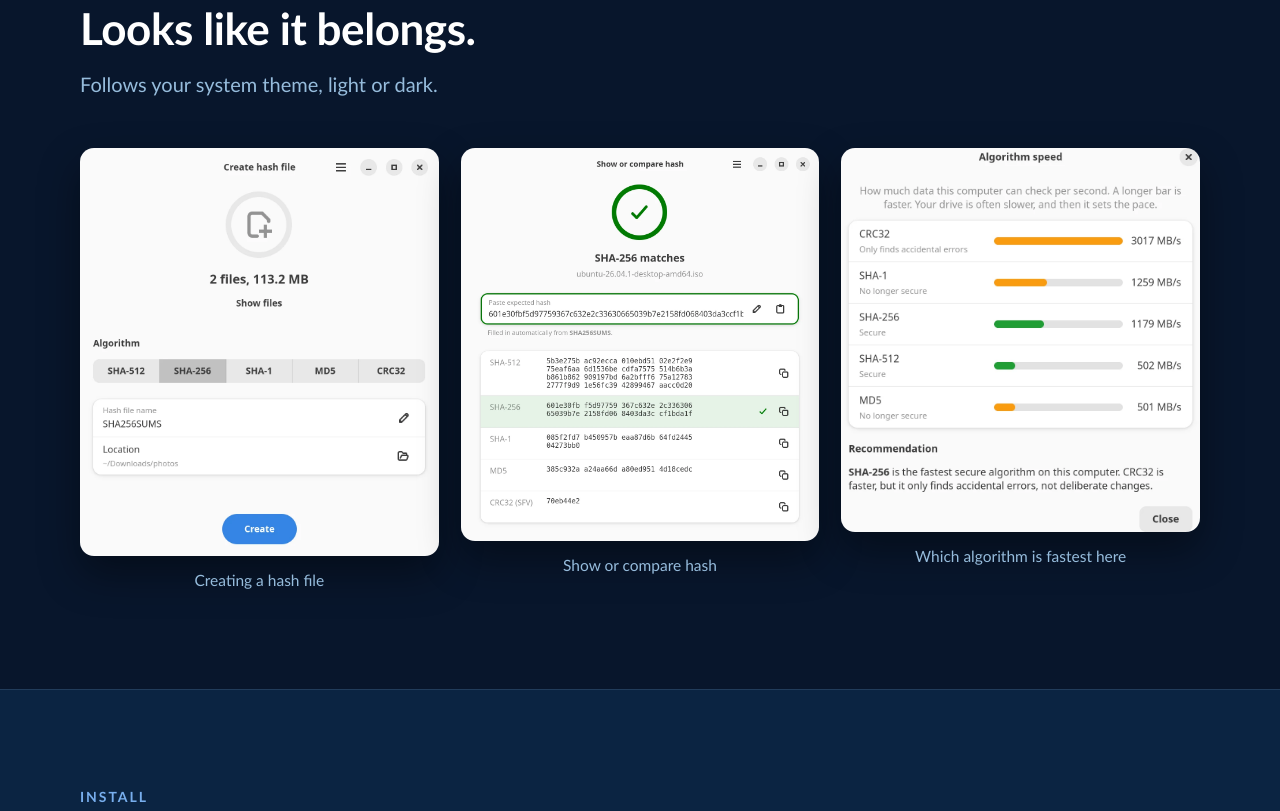
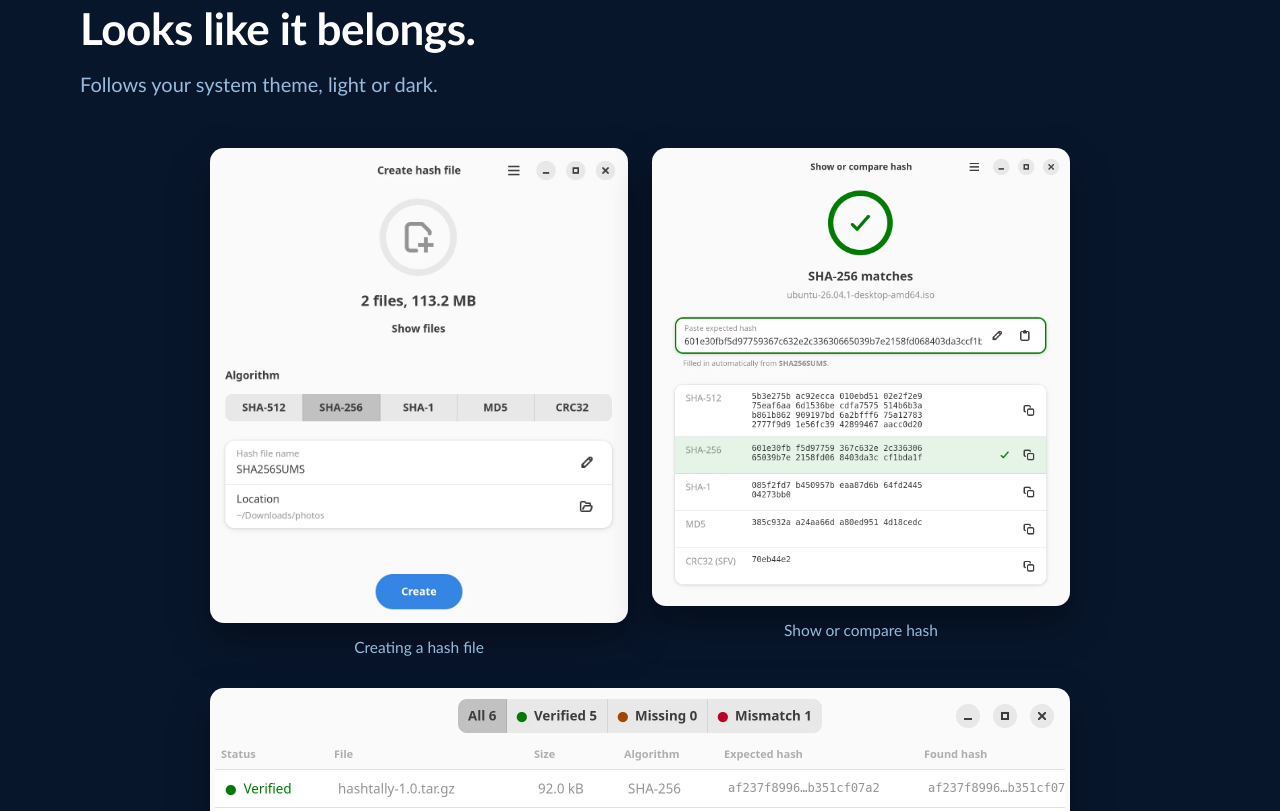
Before and after one commit to DigitGram/hashtally, a plain HTML site: page index.html in a window 1280 px wide. Shown: the part 3029-3840 px from the top of the page. Drawn offline with Linux system fonts and the light colour scheme.

Commit message:
feat: show the file list window in the gallery, two screenshots above and the wide one below

```diff
--- a/index.html
+++ b/index.html
@@ -137,7 +137,10 @@ h2{margin:0 0 14px;color:var(--white);font-size:clamp(30px,4vw,44px);line-height
 .gallery figure{margin:0}
 .gallery img{border-radius:14px;box-shadow:0 18px 40px rgba(0,0,0,.4)}
 .gallery figcaption{margin-top:12px;color:var(--sub);font-size:15.5px;text-align:center}
-@media(max-width:800px){.gallery{grid-template-columns:1fr;max-width:460px;margin-inline:auto}}
+/* two screenshots side by side, the wide one (a table) below them over the full width */
+.gallery.mixed{grid-template-columns:repeat(2,minmax(0,1fr));max-width:860px;margin-inline:auto;gap:28px 24px}
+.gallery.mixed .wide{grid-column:1/-1}
+@media(max-width:800px){.gallery{grid-template-columns:1fr;max-width:460px;margin-inline:auto}.gallery.mixed{grid-template-columns:1fr;max-width:460px}}
 /* install */
 .install .box{display:grid;grid-template-columns:minmax(0,1fr) minmax(0,1fr);gap:40px;align-items:start}
 .install .box>div{min-width:0}
@@ -245,10 +248,10 @@ footer .links{display:flex;flex-wrap:wrap;gap:22px}
     <div class="kicker">Screenshots</div>
     <h2>Looks like it belongs.</h2>
     <p class="intro">Follows your system theme, light or dark.</p>
-    <div class="gallery">
+    <div class="gallery mixed">
       <figure><img src="img/create-light.webp" alt="The window for creating a hash file" loading="lazy" width="1040" height="1182"><figcaption>Creating a hash file</figcaption></figure>
       <figure><img src="img/compare-light.webp" alt="Showing the hashes of a file and comparing one" loading="lazy" width="1240" height="1358"><figcaption>Show or compare hash</figcaption></figure>
-      <figure><img src="img/speed-light.webp" alt="The algorithm speed test" loading="lazy" width="948" height="1016"><figcaption>Which algorithm is fastest here</figcaption></figure>
+      <figure class="wide"><img src="img/all-light.webp" alt="All files of a list in a table, with their status, size, algorithm and hashes; the one that differs is marked red" loading="lazy" width="1720" height="960"><figcaption>All files, with the status of each one</figcaption></figure>
     </div>
   </div>
 </section>
```
Also changed, not shown: img/all-light.webp (added), img/speed-light.webp (deleted).
